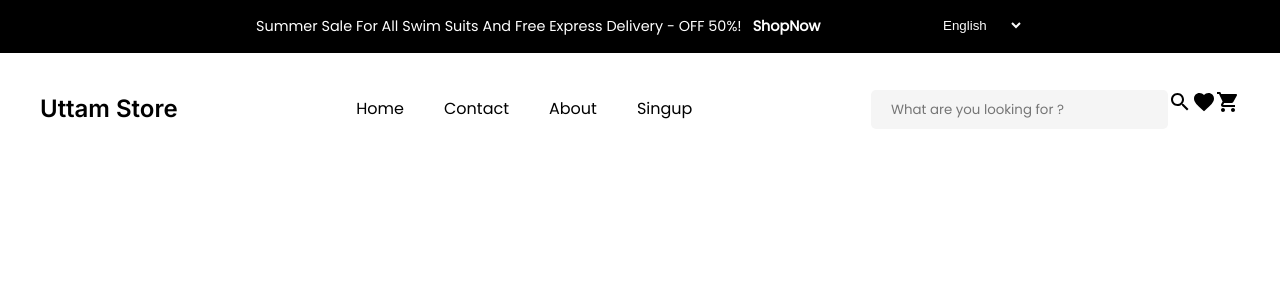
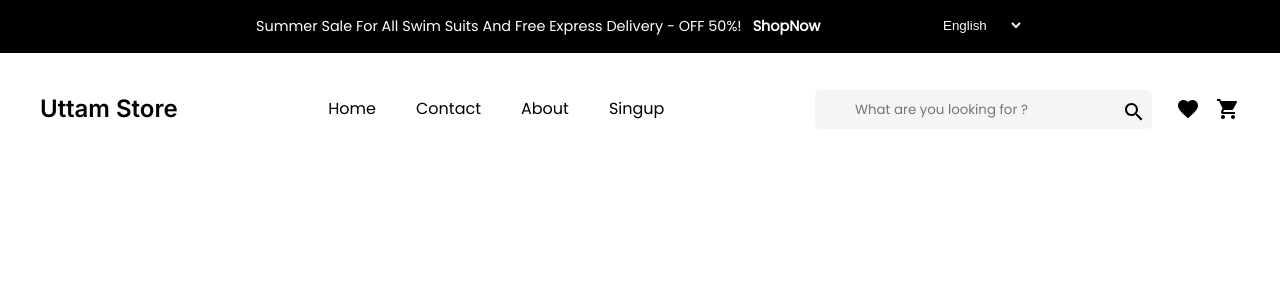
Before and after one commit to uttampun44/uttam-store, a React (Vite) app: page / in a window 1280 px wide. Shown: the top 300 px of the page. Built offline with nearby package versions, Linux system fonts and the light colour scheme.

Commit message:
header design

```diff
--- a/src/Components/Header/Header.jsx
+++ b/src/Components/Header/Header.jsx
@@ -4,6 +4,12 @@ import FavoriteIcon from '@mui/icons-material/Favorite';
 import ShoppingCartIcon from '@mui/icons-material/ShoppingCart';
 
 function header() {
+
+   const cartStyle= {
+      position: 'relative',
+      right: '30px',
+      top: '10px',
+   }
   return (
     <div>
         <div className='header-top'>
@@ -40,7 +46,7 @@ function header() {
 
                     <div className='search-cart'>
                            <div className='search-items'>
-                                <input type="text" placeholder='What are you looking for ?'/><SearchIcon />
+                                <input type="text" placeholder='What are you looking for ?'/><SearchIcon style={cartStyle}/>
                            </div>
 
                            <div className='cart-whistlist'>
--- a/src/scss/abstract/_variables.scss
+++ b/src/scss/abstract/_variables.scss
@@ -70,7 +70,7 @@ header{
        input{
         background-color: #F5F5F5;
         font-family: $secondary-font-family;
-        padding: .7em 1.5em;
+        padding: .7em 3em;
         border-radius: 5px 5px;
         border: none;
        }
--- a/src/scss/layout/_header.scss
+++ b/src/scss/layout/_header.scss
@@ -1,5 +1,6 @@
   .header-top{
       background-color: #000;
+
         .header-sales{
           max-width: 768px;
           margin: 0% auto;
@@ -42,6 +43,13 @@ header{
                   }
                   .search-cart{
                     display: flex;
+                    position: relative;
+                    align-items: center;
+
+                    .cart-whistlist{
+                      display: flex;
+                      gap: 1em;
+                    }
                   }
               }
            }
```
